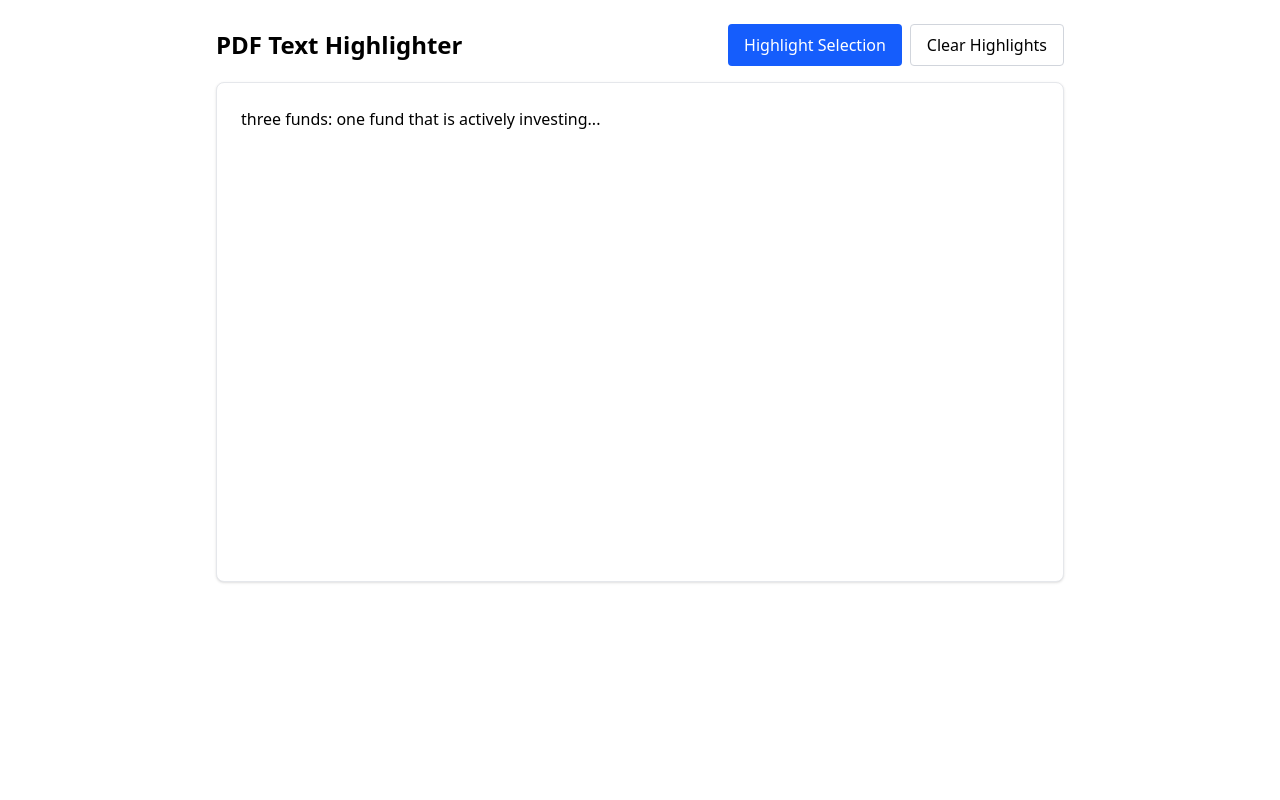
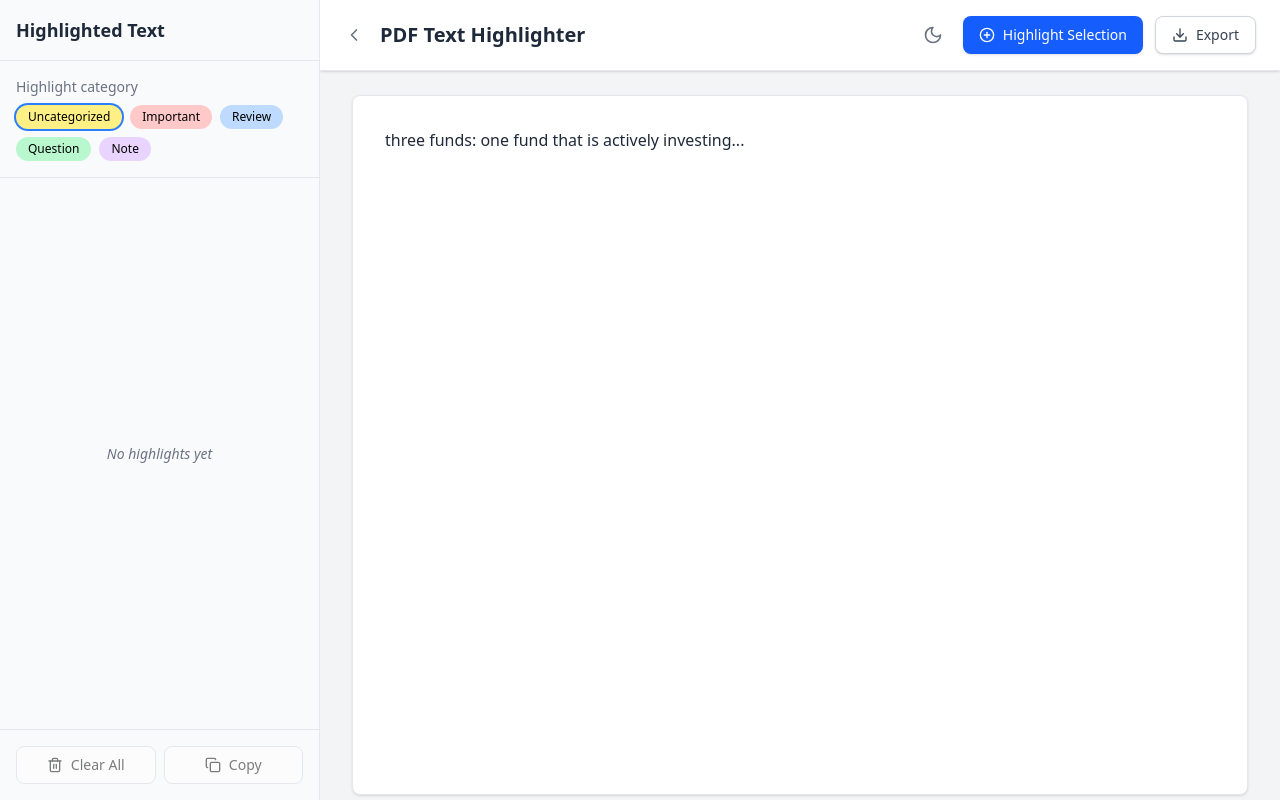
Before and after one commit to Rc0fficial/pdf-highlighter, a React (Vite) app: page / in a window 1280 px wide. Built offline with nearby package versions, Linux system fonts and the light colour scheme.

Commit message:
Feat: UI updated

```diff
--- a/src/components/PdfHighlighter.jsx
+++ b/src/components/PdfHighlighter.jsx
@@ -1,11 +1,24 @@
-import { useState, useRef } from 'react';
+import { useState, useRef, useEffect } from 'react';
+import { PlusCircle, Trash2, Copy, Download, Sun, Moon, ChevronRight } from 'lucide-react';
 
 export function PdfHighlighter() {
   const [highlights, setHighlights] = useState([]);
+  const [currentCategory, setCurrentCategory] = useState('Uncategorized');
+  const [isDarkMode, setIsDarkMode] = useState(false);
+  const [sidebarOpen, setSidebarOpen] = useState(true);
   const pdfContainerRef = useRef(null);
 
   // Sample PDF text (replace with actual PDF rendering later)
   const sampleText = `three funds: one fund that is actively investing...`;
+
+  // Predefined categories with colors
+  const categories = [
+    { name: 'Uncategorized', color: 'bg-yellow-200 dark:bg-yellow-300/60' },
+    { name: 'Important', color: 'bg-red-200 dark:bg-red-300/60' },
+    { name: 'Review', color: 'bg-blue-200 dark:bg-blue-300/60' },
+    { name: 'Question', color: 'bg-green-200 dark:bg-green-300/60' },
+    { name: 'Note', color: 'bg-purple-200 dark:bg-purple-300/60' }
+  ];
 
   const handleHighlight = () => {
     const selection = window.getSelection();
@@ -15,6 +28,8 @@ export function PdfHighlighter() {
     const containerRect = pdfContainerRef.current.getBoundingClientRect();
     const rangeRect = range.getBoundingClientRect();
 
+    const category = categories.find(c => c.name === currentCategory);
+
     setHighlights([...highlights, {
       id: Date.now(),
       text: selection.toString(),
@@ -23,7 +38,9 @@ export function PdfHighlighter() {
         left: rangeRect.left - containerRect.left,
         width: rangeRect.width,
         height: rangeRect.height
-      }
+      },
+      category: currentCategory,
+      color: category.color
     }]);
 
     selection.removeAllRanges();
@@ -31,35 +48,149 @@ export function PdfHighlighter() {
 
   const clearHighlights = () => setHighlights([]);
 
+  const copyHighlightsToClipboard = () => {
+    const text = highlights.map(h => `${h.category}: "${h.text}"`).join('\n\n');
+    navigator.clipboard.writeText(text);
+  };
+
+  const toggleDarkMode = () => {
+    setIsDarkMode(!isDarkMode);
+  };
+
+  // Apply dark mode
+  useEffect(() => {
+    document.body.classList.toggle('dark', isDarkMode);
+  }, [isDarkMode]);
+
+  const deleteHighlight = (id) => {
+    setHighlights(highlights.filter(highlight => highlight.id !== id));
+  };
+
   return (
-    <div className="max-w-4xl mx-auto p-6">
-      <div className="flex justify-between items-center mb-4">
-        <h1 className="text-2xl font-bold">PDF Text Highlighter</h1>
+    <div className={`flex h-screen ${isDarkMode ? 'dark' : ''}`}>
+      {/* Sidebar */}
+      <div className={`${sidebarOpen ? 'w-80' : 'w-0'} transition-all duration-300 bg-gray-50 dark:bg-gray-800 border-r border-gray-200 dark:border-gray-700 overflow-hidden flex flex-col`}>
+        <div className="p-4 border-b border-gray-200 dark:border-gray-700">
+          <h2 className="text-lg font-semibold text-gray-800 dark:text-white">Highlighted Text</h2>
+        </div>
+
+        <div className="p-4 border-b border-gray-200 dark:border-gray-700">
+          <p className="text-sm text-gray-500 dark:text-gray-400 mb-2">Highlight category</p>
+          <div className="flex flex-wrap gap-2">
+            {categories.map(category => (
+              <button
+                key={category.name}
+                onClick={() => setCurrentCategory(category.name)}
+                className={`px-3 py-1 rounded-full text-xs font-medium ${
+                  currentCategory === category.name
+                    ? 'ring-2 ring-blue-500 dark:ring-blue-400'
+                    : ''
+                } ${category.color.split(' ')[0]}`}
+              >
+                {category.name}
+              </button>
+            ))}
+          </div>
+        </div>
+
+        <div className="flex-1 overflow-y-auto p-4">
+          {highlights.length > 0 ? (
+            <div className="space-y-4">
+              {highlights.map(highlight => (
+                <div
+                  key={highlight.id}
+                  className="p-3 rounded-lg bg-white dark:bg-gray-700 shadow-sm group hover:shadow-md transition-shadow"
+                >
+                  <div className="flex justify-between items-start mb-2">
+                    <span className={`text-xs px-2 py-0.5 rounded-full ${highlight.color}`}>
+                      {highlight.category}
+                    </span>
+                    <button
+                      onClick={() => deleteHighlight(highlight.id)}
+                      className="text-gray-400 hover:text-red-500 dark:hover:text-red-400"
+                    >
+                      <Trash2 size={16} />
+                    </button>
+                  </div>
+                  <p className="text-sm text-gray-700 dark:text-gray-300">"{highlight.text}"</p>
+                </div>
+              ))}
+            </div>
+          ) : (
+            <div className="flex items-center justify-center h-full">
+              <p className="text-gray-500 dark:text-gray-400 text-sm italic">No highlights yet</p>
+            </div>
+          )}
+        </div>
+
+        <div className="p-4 border-t border-gray-200 dark:border-gray-700">
           <div className="flex gap-2">
             <button
+              onClick={clearHighlights}
+              disabled={highlights.length === 0}
+              className="flex-1 px-4 py-2 text-sm bg-white dark:bg-gray-700 border border-gray-300 dark:border-gray-600 rounded-lg hover:bg-gray-50 dark:hover:bg-gray-600 transition-colors disabled:opacity-50 disabled:cursor-not-allowed flex items-center justify-center gap-2"
+            >
+              <Trash2 size={16} /> Clear All
+            </button>
+            <button
+              onClick={copyHighlightsToClipboard}
+              disabled={highlights.length === 0}
+              className="flex-1 px-4 py-2 text-sm bg-white dark:bg-gray-700 border border-gray-300 dark:border-gray-600 rounded-lg hover:bg-gray-50 dark:hover:bg-gray-600 transition-colors disabled:opacity-50 disabled:cursor-not-allowed flex items-center justify-center gap-2"
+            >
+              <Copy size={16} /> Copy
+            </button>
+          </div>
+        </div>
+      </div>
+
+      {/* Main content */}
+      <div className="flex-1 flex flex-col overflow-hidden bg-gray-100 dark:bg-gray-900">
+        <header className="bg-white dark:bg-gray-800 border-b border-gray-200 dark:border-gray-700 shadow-sm z-10">
+          <div className="flex justify-between items-center px-6 py-4">
+            <div className="flex items-center gap-4">
+              <button
+                onClick={() => setSidebarOpen(!sidebarOpen)}
+                className="text-gray-500 hover:text-gray-700 dark:text-gray-400 dark:hover:text-gray-200"
+              >
+                <ChevronRight size={20} className={`transform transition-transform ${sidebarOpen ? 'rotate-180' : ''}`} />
+              </button>
+              <h1 className="text-xl font-bold text-gray-800 dark:text-white">PDF Text Highlighter</h1>
+            </div>
+            <div className="flex gap-3">
+              <button
+                onClick={toggleDarkMode}
+                className="p-2 rounded-full hover:bg-gray-100 dark:hover:bg-gray-700 text-gray-500 dark:text-gray-400"
+              >
+                {isDarkMode ? <Sun size={20} /> : <Moon size={20} />}
+              </button>
+              <button
                 onClick={handleHighlight}
-            className="px-4 py-2 bg-blue-600 text-white rounded hover:bg-blue-700 transition-colors"
+                className="px-4 py-2 bg-blue-600 hover:bg-blue-700 text-white rounded-lg shadow-sm transition-colors flex items-center gap-2 text-sm font-medium"
               >
+                <PlusCircle size={16} />
                 Highlight Selection
               </button>
               <button
-            onClick={clearHighlights}
-            className="px-4 py-2 bg-white border border-gray-300 rounded hover:bg-gray-50 transition-colors"
+                className="px-4 py-2 bg-white dark:bg-gray-700 border border-gray-300 dark:border-gray-600 text-gray-700 dark:text-gray-200 rounded-lg shadow-sm hover:bg-gray-50 dark:hover:bg-gray-600 transition-colors flex items-center gap-2 text-sm font-medium"
               >
-            Clear Highlights
+                <Download size={16} />
+                Export
               </button>
             </div>
           </div>
+        </header>
 
+        <main className="flex-1 overflow-auto p-6">
+          <div className="max-w-4xl mx-auto">
             <div
               ref={pdfContainerRef}
-        className="relative p-6 bg-white border border-gray-200 rounded-lg shadow-sm min-h-[500px] whitespace-pre-wrap"
+              className="relative p-8 bg-white dark:bg-gray-800 border border-gray-200 dark:border-gray-700 rounded-lg shadow-sm min-h-[700px] whitespace-pre-wrap text-gray-800 dark:text-gray-200"
             >
               {sampleText}
               {highlights.map(highlight => (
                 <div
                   key={highlight.id}
-            className="absolute bg-yellow-200 opacity-70 pointer-events-none"
+                  className={`absolute pointer-events-none ${highlight.color}`}
                   style={{
                     top: `${highlight.position.top}px`,
                     left: `${highlight.position.left}px`,
@@ -69,17 +200,11 @@ export function PdfHighlighter() {
                 />
               ))}
             </div>
-
-      {highlights.length > 0 && (
-        <div className="mt-6">
-          <h2 className="text-lg font-semibold mb-2">Highlighted Text</h2>
-          <ul className="list-disc pl-5 space-y-1">
-            {highlights.map(highlight => (
-              <li key={highlight.id}>{highlight.text}</li>
-            ))}
-          </ul>
           </div>
-      )}
+        </main>
+      </div>
     </div>
   );
 }
+
+export default PdfHighlighter;
```
Lines whose indentation alone changed are shown as unchanged.
